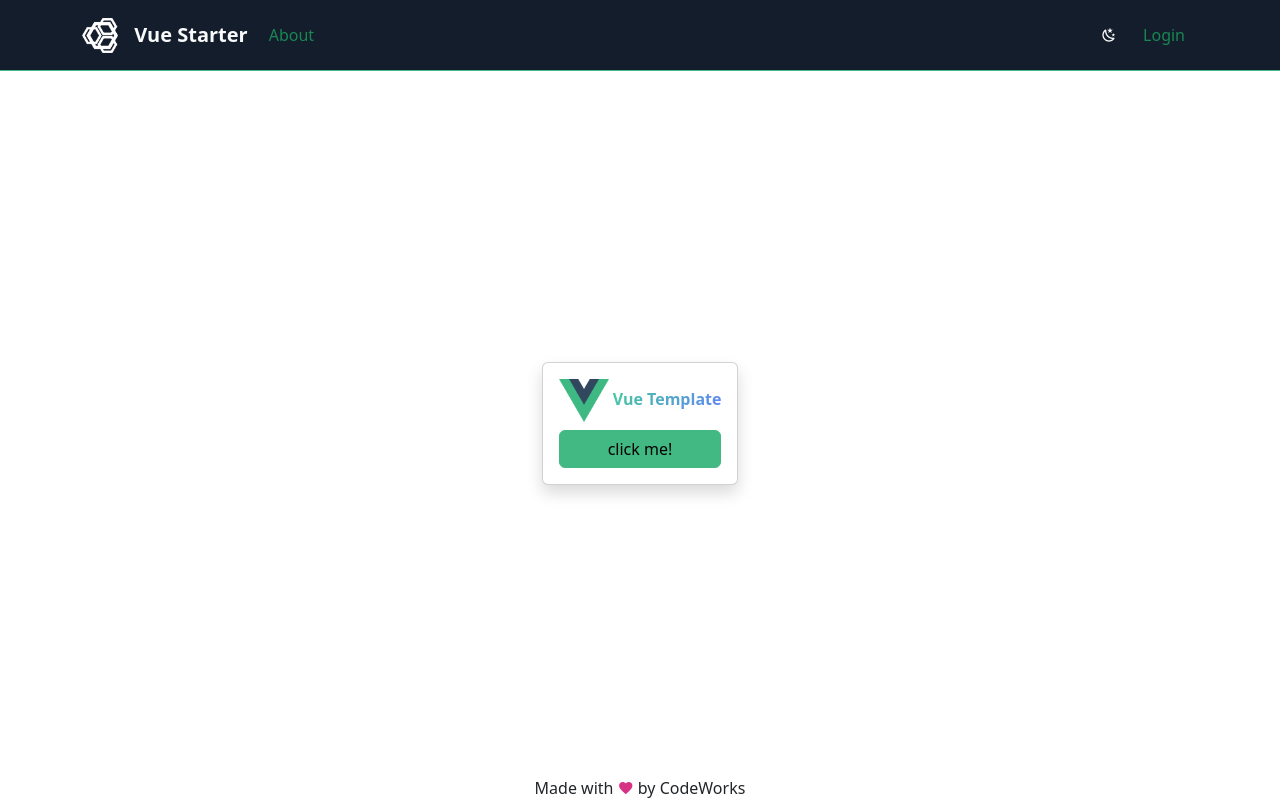
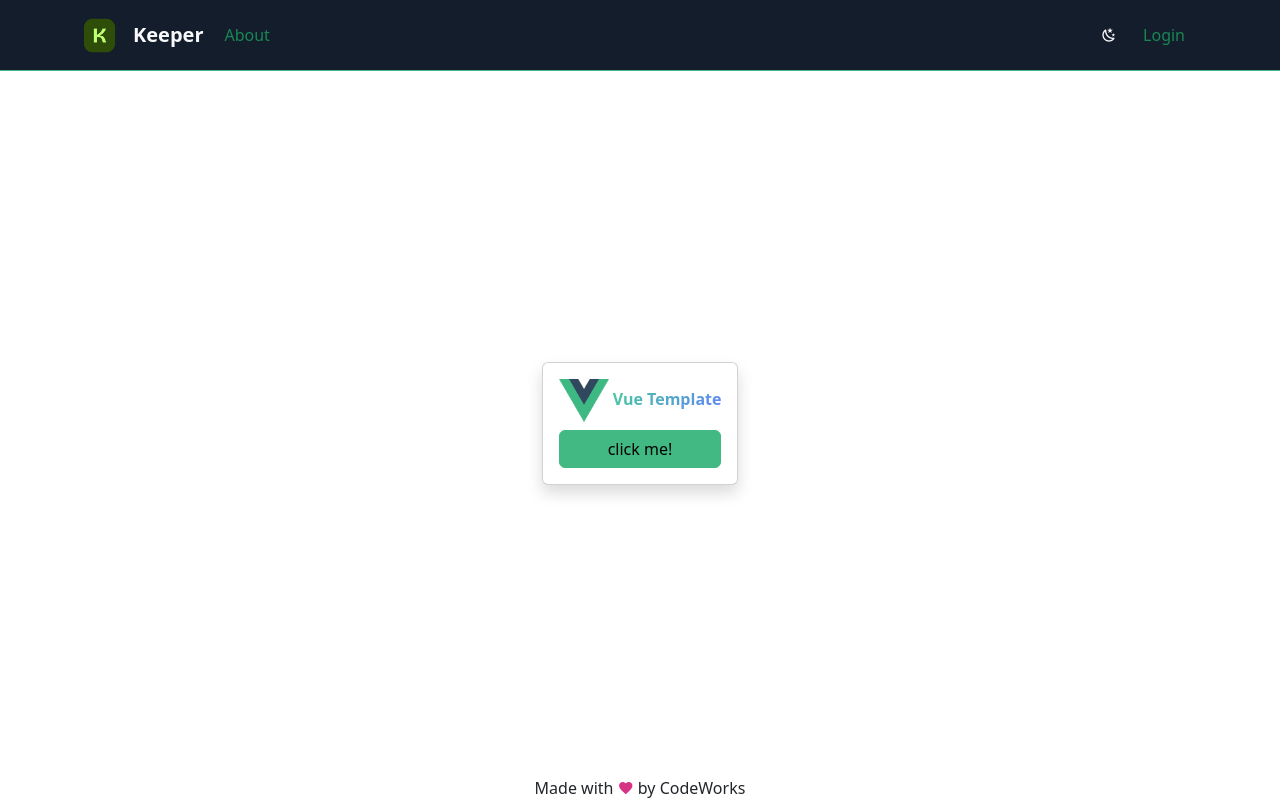
Before and after one commit to RomanOlsen/keeper, a Vue app in the folder client/: page / in a window 1280 px wide. Built offline with nearby package versions, Linux system fonts and the light colour scheme; what @bcwdev/auth0provider-client would draw is missing.

Commit message:
client start

```diff
--- a/client/src/components/Navbar.vue
+++ b/client/src/components/Navbar.vue
@@ -20,8 +20,8 @@ watch(theme, () => {
   <nav class="navbar navbar-expand-md bg-codeworks border-bottom border-vue">
     <div class="container gap-2">
       <RouterLink :to="{ name: 'Home' }" class="d-flex align-items-center text-light">
-        <img class="navbar-brand" alt="logo" src="/img/cw-logo.png" height="45" />
-        <b class="fs-5">Vue Starter</b>
+        <img class="navbar-brand" alt="logo" src="@/assets/img/keeper-logo.png" height="45" />
+        <b class="fs-5">Keeper</b>
       </RouterLink>
       <!-- collapse button -->
       <button class="navbar-toggler" type="button" data-bs-toggle="collapse" data-bs-target="#navbar-links"
```
Also changed, not shown: client/src/assets/img/keeper-logo.png (added).
